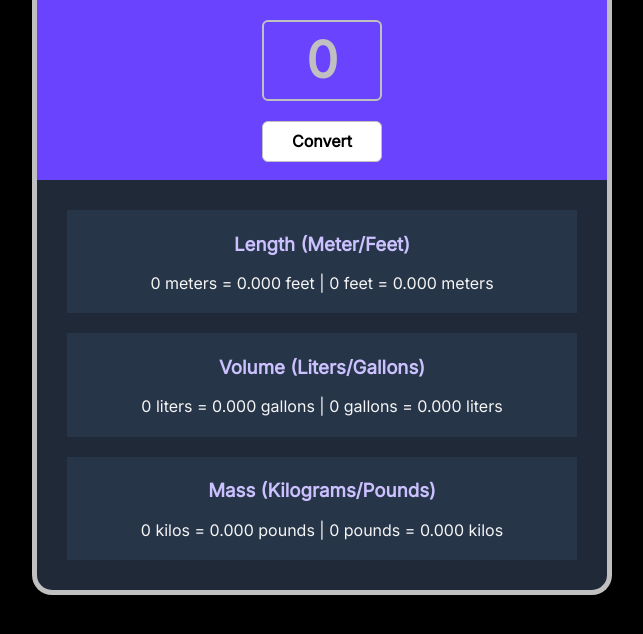
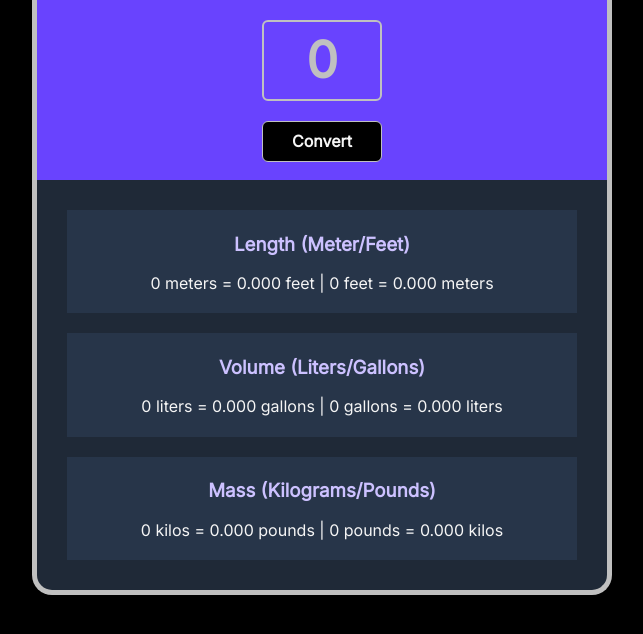
Before and after one commit to MJvZ1981/metricConverter, a website built with Vite: page index.html in a window 1280 px wide. In both pictures the pointer is over the button "Convert". Shown: the part 150-784 px from the top of the page, without its empty margins (318-961 px from the left). Built offline with nearby package versions, Linux system fonts and the light colour scheme; a web font is replaced by a local one.

Commit message:
Update index.css

```diff
--- a/index.css
+++ b/index.css
@@ -68,10 +68,16 @@ button {
   border: 1px solid silver;
   border-radius: 6px;
   margin-top: 20px;
+  cursor: pointer;
 }
 
 button:active {
   box-shadow: inset 1px 2px rgb(6, 32, 27);
+}
+
+button:hover {
+  background: black;
+  color: whitesmoke;
 }
 
 .section-m,
```
